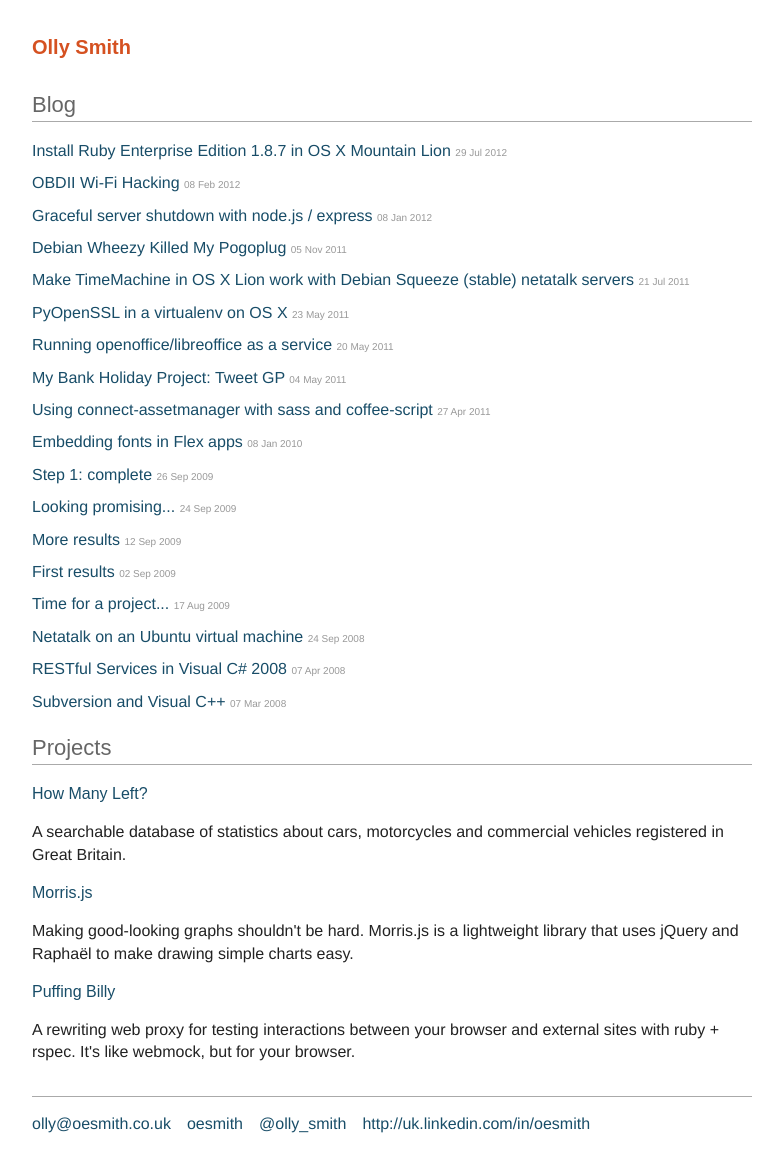
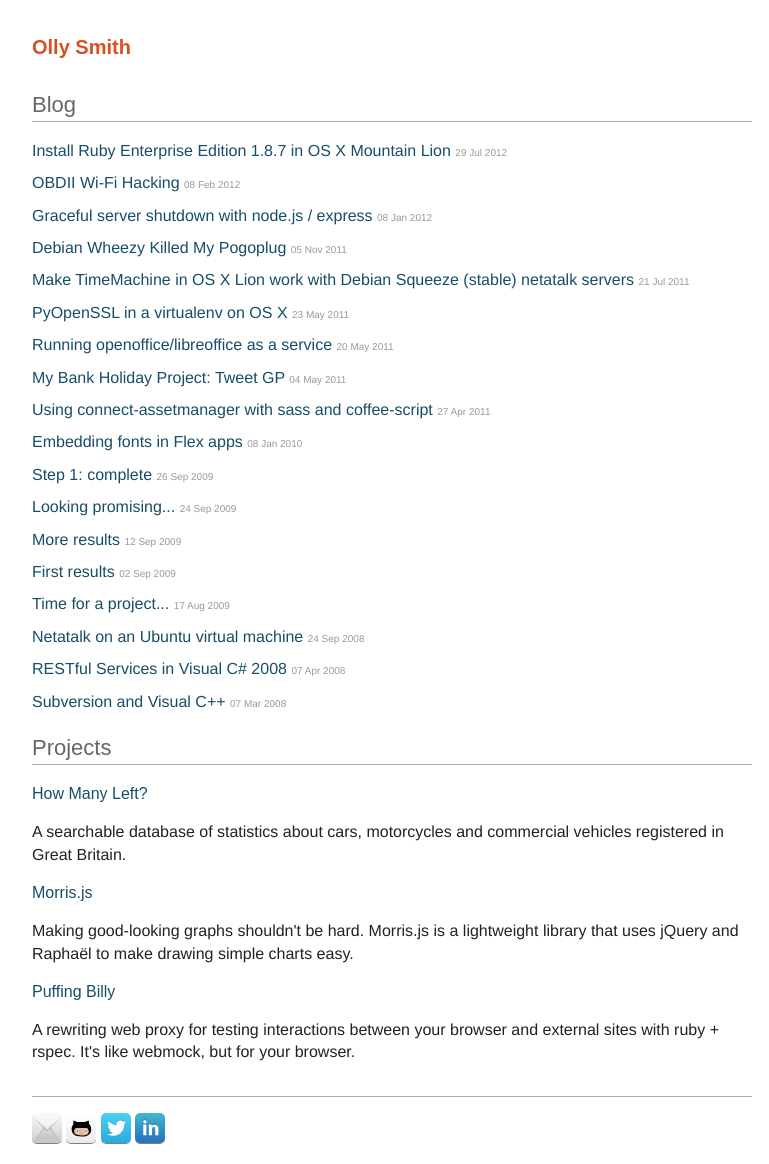
Before and after one commit to oesmith/oesmith.github.com, a Jekyll site: the page built from index.html, in a window 1280 px wide. Shown: the whole page, without its empty margins (248-1017 px from the left). Built offline with Jekyll 4.4.1, drawn with Linux system fonts in a browser that asks for light colours; some web fonts are replaced.

Commit message:
social icons

```diff
--- a/_layouts/default.html
+++ b/_layouts/default.html
@@ -21,20 +21,10 @@
 {{ content }}
 
 <footer>
-  <ul>
-    <li>
-      <a href="mailto:olly@oesmith.co.uk">olly@oesmith.co.uk</a>
-    </li>
-    <li>
-      <a href="https://github.com/oesmith">oesmith</a>
-    </li>
-    <li>
-      <a href="https://twitter.com/oesmith">@olly_smith</a>
-    </li>
-    <li>
-      <a href="http://uk.linkedin.com/in/oesmith">http://uk.linkedin.com/in/oesmith</a>
-    </li>
-  </ul>
+  <a href="mailto:olly@oesmith.co.uk" class="fc-webicon mail">olly@oesmith.co.uk</a>
+  <a href="https://github.com/oesmith" class="fc-webicon github">oesmith</a>
+  <a href="https://twitter.com/oesmith" class="fc-webicon twitter">@olly_smith</a>
+  <a href="http://uk.linkedin.com/in/oesmith" class="fc-webicon linkedin">http://uk.linkedin.com/in/oesmith</a>
 </footer>
 
 <script>
--- a/css/main.css
+++ b/css/main.css
@@ -65,20 +65,20 @@
 .fc-webicon:hover { margin: -1px 0 1px; -moz-box-shadow: 0 2px 0 rgba(0, 0, 0, 0.25); -webkit-box-shadow: 0 2px 0 rgba(0, 0, 0, 0.25); box-shadow: 0 2px 0 rgba(0, 0, 0, 0.25); }
 
 /* Github */
-.no-svg .fc-webicon.github { background: url("images/fc-webicon-github-m.png"); }
-.svg .fc-webicon.github { background: url("images/fc-webicon-github.svg"); }
+.no-svg .fc-webicon.github { background: url("/images/fc-webicon-github-m.png"); }
+.svg .fc-webicon.github { background: url("/images/fc-webicon-github.svg"); }
 
 /* LinkedIn */
-.no-svg .fc-webicon.linkedin { background: url("images/fc-webicon-linkedin-m.png"); }
-.svg .fc-webicon.linkedin { background: url("images/fc-webicon-linkedin.svg"); }
+.no-svg .fc-webicon.linkedin { background: url("/images/fc-webicon-linkedin-m.png"); }
+.svg .fc-webicon.linkedin { background: url("/images/fc-webicon-linkedin.svg"); }
 
 /* Mail */
-.no-svg .fc-webicon.mail { background: url("images/fc-webicon-mail-m.png"); }
-.svg .fc-webicon.mail { background: url("images/fc-webicon-mail.svg"); }
+.no-svg .fc-webicon.mail { background: url("/images/fc-webicon-mail-m.png"); }
+.svg .fc-webicon.mail { background: url("/images/fc-webicon-mail.svg"); }
 
 /* Twitter */
-.no-svg .fc-webicon.twitter { background: url("images/fc-webicon-twitter-m.png"); }
-.svg .fc-webicon.twitter { background: url("images/fc-webicon-twitter.svg"); }
+.no-svg .fc-webicon.twitter { background: url("/images/fc-webicon-twitter-m.png"); }
+.svg .fc-webicon.twitter { background: url("/images/fc-webicon-twitter.svg"); }
 
 
 /* ==========================================================================
@@ -138,19 +138,6 @@
   margin-top: 2em;
 }
 
-body > footer ul {
-  margin: 0;
-  padding: 0;
-  list-style-type: none;
-  height: 22px;
-}
-
-body > footer li {
-  padding: 0;
-  margin: 0 1em 0 0;
-  float: left;
-}
-
 h2 {
   font-size: 22px;
   line-height: 33px;
```
Also changed, not shown: images/fc-webicon-github-m.png (added), images/fc-webicon-github.svg (added), images/fc-webicon-linkedin-m.png (added), images/fc-webicon-linkedin.svg (added), images/fc-webicon-mail-m.png (added), images/fc-webicon-mail.svg (added), images/fc-webicon-twitter-m.png (added), images/fc-webicon-twitter.svg (added).
